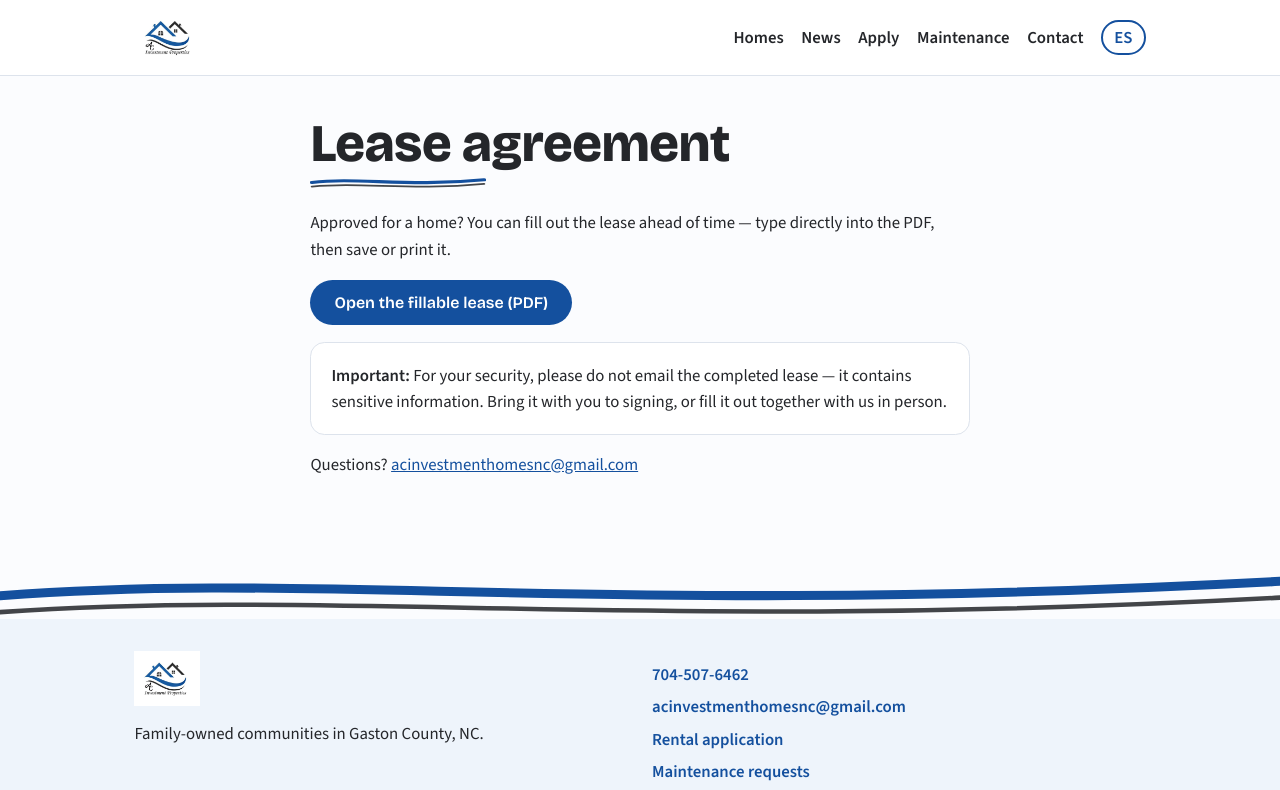
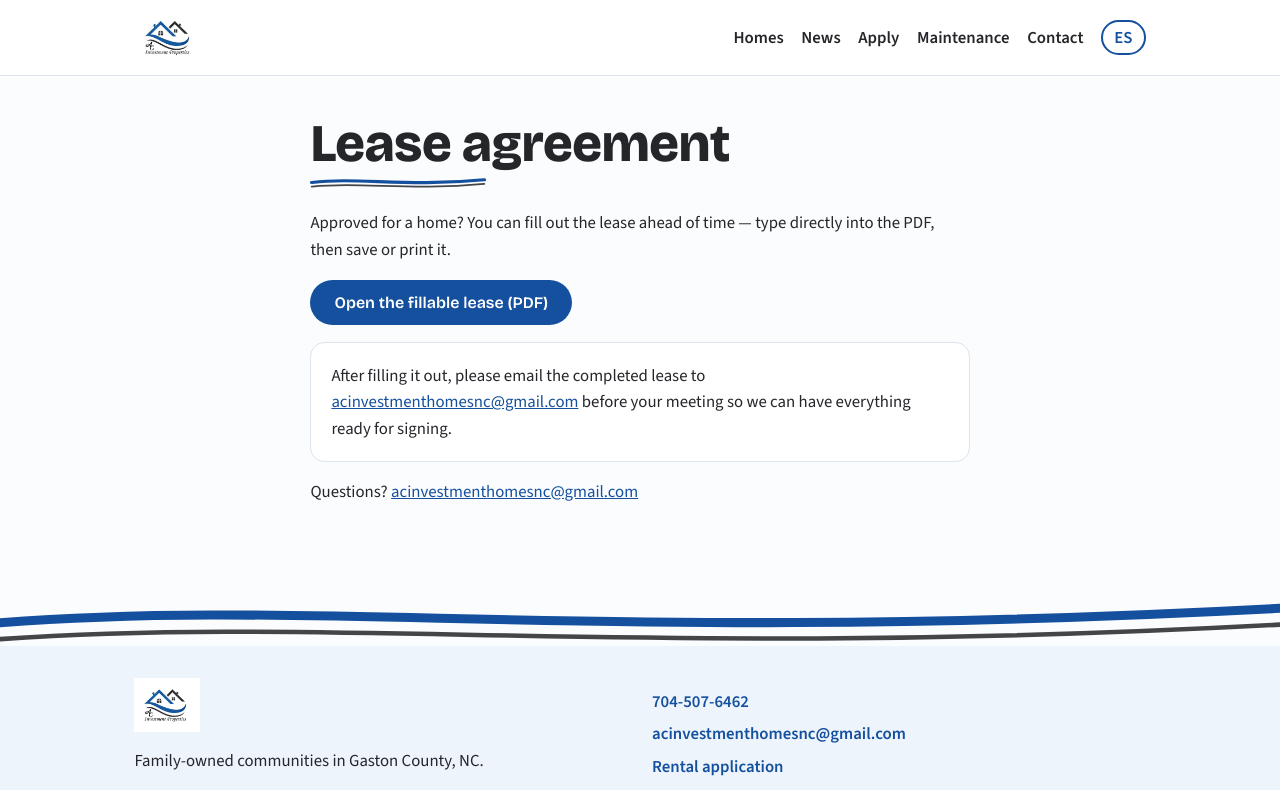
Before and after one commit to chadferrell21/acsite, a SvelteKit app: page /lease in a window 1280 px wide. Shown: the top 790 px of the page. Built offline with nearby package versions, Linux system fonts and the light colour scheme.

Commit message:
lease flow: email before meeting, attached to apply card

```diff
--- a/src/routes/lease/+page.svelte
+++ b/src/routes/lease/+page.svelte
@@ -23,9 +23,11 @@
 		</p>
 		<div class="card">
 			<p style="margin:0">
-				<strong>{t('Important', 'Importante')}:</strong>
-				{t('For your security, please do not email the completed lease — it contains sensitive information. Bring it with you to signing, or fill it out together with us in person.',
-					'Por su seguridad, no envíe el contrato completado por correo electrónico — contiene información sensible. Tráigalo a la firma, o complételo con nosotros en persona.')}
+				{t('After filling it out, please email the completed lease to',
+					'Después de completarlo, envíe el contrato por correo a')}
+				<a href="mailto:{site.email}?subject=[LEASE]">{site.email}</a>
+				{t('before your meeting so we can have everything ready for signing.',
+					'antes de su cita para que todo esté listo para la firma.')}
 			</p>
 		</div>
 		<p style="margin-top:1rem">
```
Also changed, not shown: src/routes/apply/+page.svelte (+5 -6 lines).
